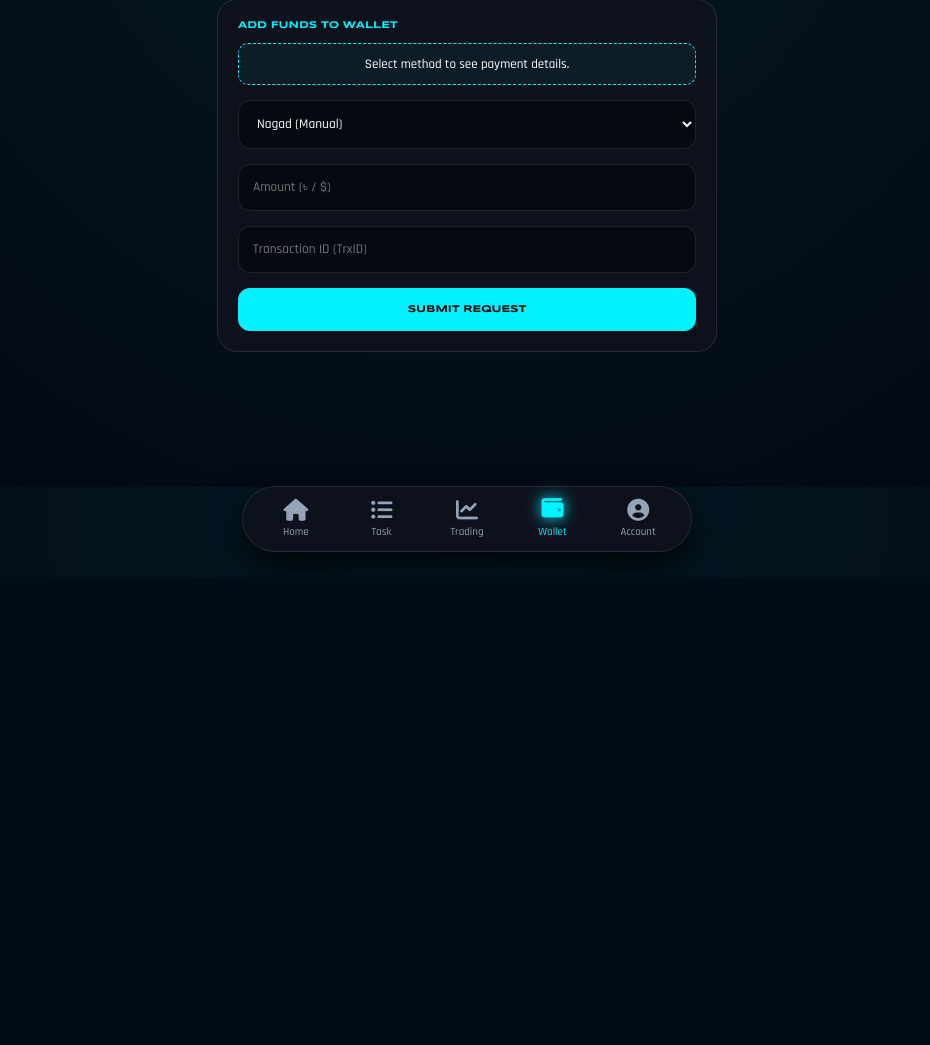
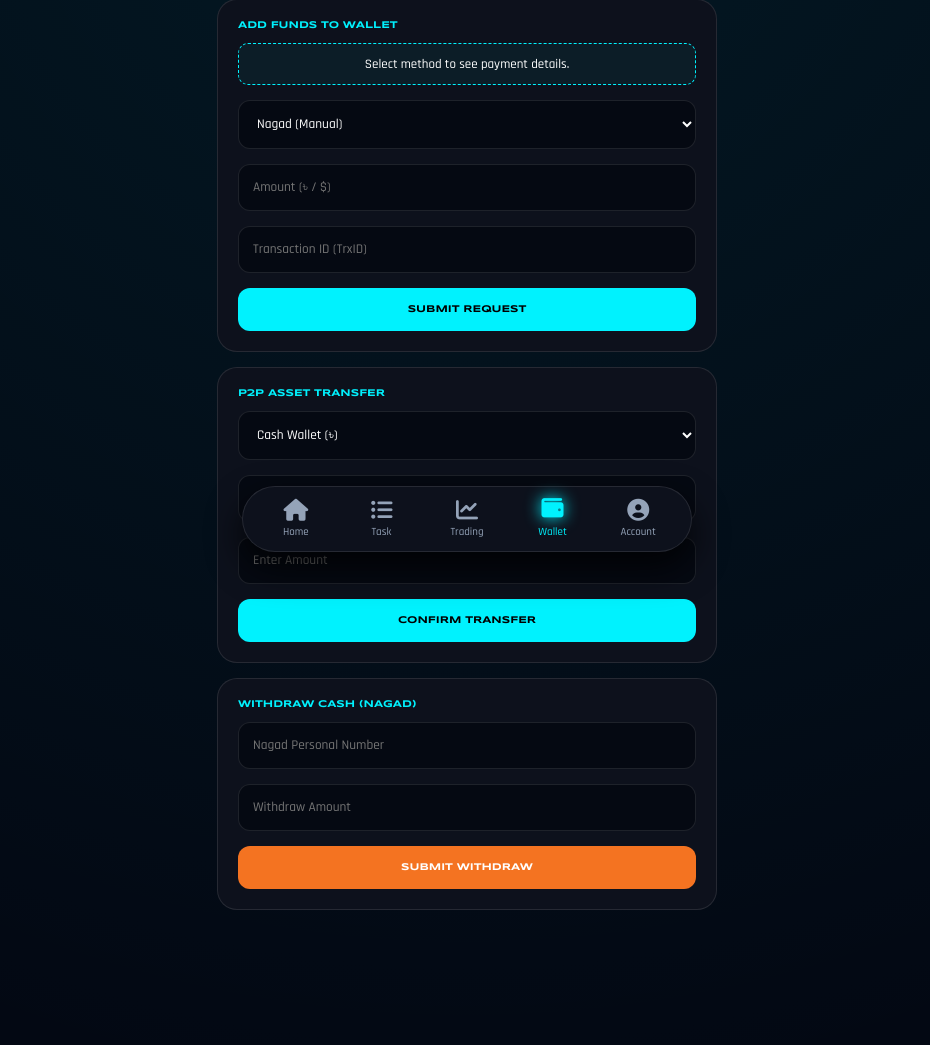
Before and after one commit to asfak440/AAF-TELE-EARN-TREADING-, a Flask app: page /wallet in a window 1280 px wide. Shown: the part 223-1268 px from the top of the page, without its empty margins (173-1103 px from the left). Before the commit the page ends 775 px from the top, so only its background shows below. Run offline with Flask 3, Linux system fonts and the light colour scheme; the visitor is signed in with stand-in values (Sample User, id 1).

Commit message:
Update wallet.html

```diff
--- a/templates/wallet.html
+++ b/templates/wallet.html
@@ -180,12 +180,12 @@
             </div>
         </div>
 
-        <div id="transfer" class="wallet-page">
+        <div id="transfer" class="wallet-page active">
             <div class="input-box">
                 <label>P2P ASSET TRANSFER</label>
                 <select id="trans-type">
                     <option value="cash">Cash Wallet (৳)</option>
-                    <option value="coin">App Coins (🪙)</option>
+                    <option value="coin">AAF Coins (🪙)</option>
                 </select>
                 <input type="number" id="trans-id" placeholder="Receiver Telegram ID">
                 <input type="number" id="trans-amount" placeholder="Enter Amount">
@@ -193,7 +193,7 @@
             </div>
         </div>
 
-        <div id="withdraw" class="wallet-page">
+        <div id="withdraw" class="wallet-page active">
             <div class="input-box">
                 <label>WITHDRAW CASH (NAGAD)</label>
                 <input type="number" id="wit-num" placeholder="Nagad Personal Number">
```
